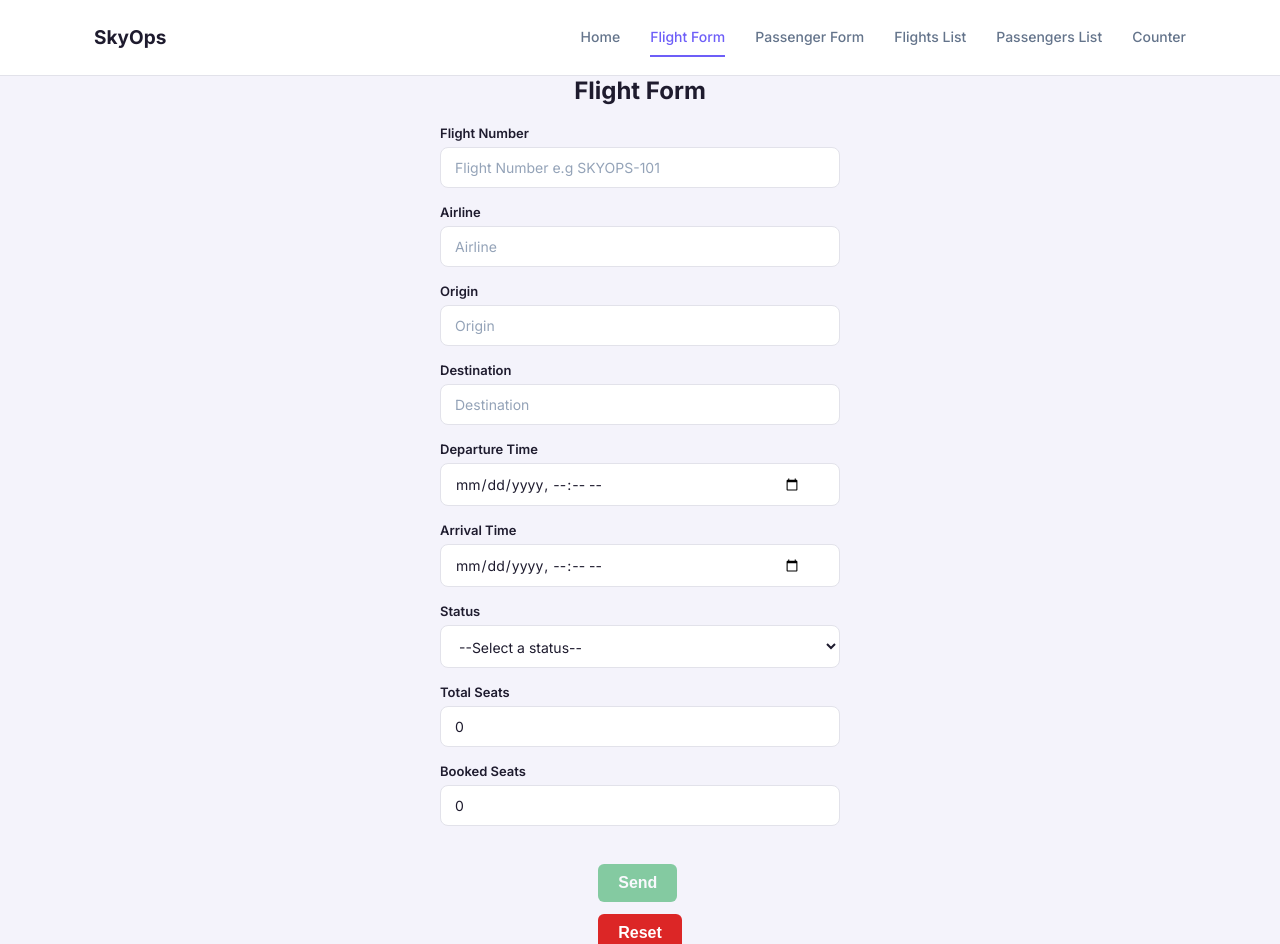
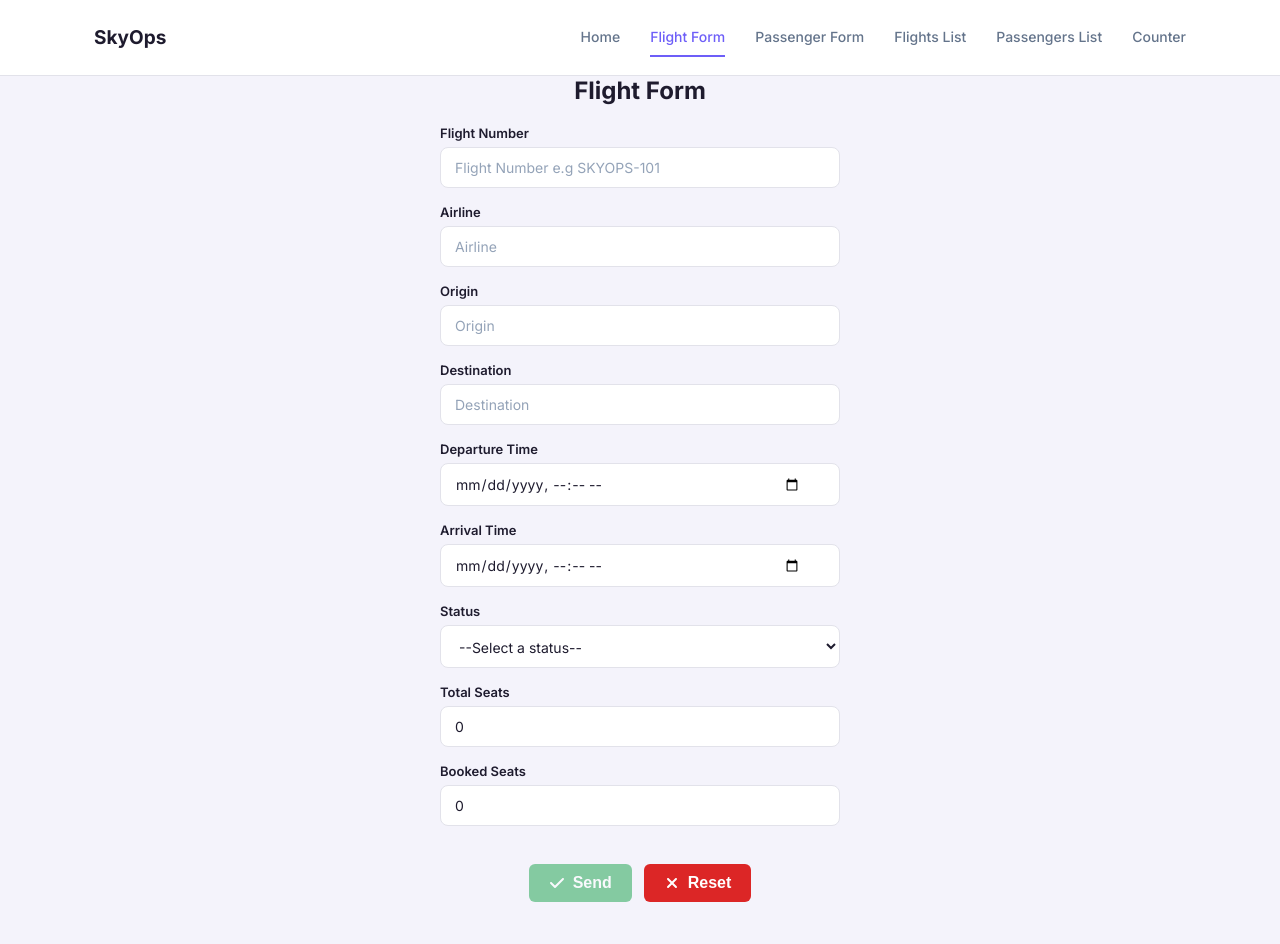
Before and after one commit to Adam-hash-a11y/skyops-forms, a React (Vite) app: page /flight in a window 1280 px wide. Shown: the top 944 px of the page. Built offline with nearby package versions, Linux system fonts and the light colour scheme.

Commit message:
feat: add icons to Send/Reset buttons and fix Button flex alignment

```diff
--- a/src/components/flightForm/FlightForm.tsx
+++ b/src/components/flightForm/FlightForm.tsx
@@ -7,6 +7,7 @@ import { FormType } from "./types";
 import { flightReducer, initialState } from "./reducer";
 import { Bounce, ToastContainer, toast } from "react-toastify";
 import { RESET, SET_FIELD, SET_TOUCHED, SUBMIT } from "./action";
+import { FaCheck, FaXmark } from "react-icons/fa6";
 
 const FormWrapper = styled.div`
   max-width: 400px;
@@ -227,20 +228,24 @@ export const FlightForm = () => {
       {state.touched.bookedSeats && state.errors.bookedSeats && (
         <FormInputError error={state.errors.bookedSeats} />
       )}
-
+      <ToastContainer stacked />
       <ButtonRow>
         <Button
           disabled={state.disabled}
           label="Send"
           handleButton={handleSend}
           variant={ButtonVariant.PRIMARY}
-        />
-        <ToastContainer stacked />
+        >
+          <FaCheck />
+        </Button>
+
         <Button
           handleButton={handleReset}
           label="Reset"
           variant={ButtonVariant.DANGER}
-        />
+        >
+          <FaXmark />
+        </Button>
       </ButtonRow>
     </FormWrapper>
   );
--- a/src/components/passengerForm/PassengerForm.tsx
+++ b/src/components/passengerForm/PassengerForm.tsx
@@ -12,6 +12,7 @@ import {
   SUMBIT_PASSENGER,
 } from "./action";
 import { Bounce, toast, ToastContainer } from "react-toastify";
+import { FaCheck, FaXmark } from "react-icons/fa6";
 
 const FormWrapper = styled.div`
   max-width: 400px;
@@ -186,12 +187,16 @@ export const PassengerForm = () => {
           disabled={state.disabled}
           label="Send"
           variant={ButtonVariant.PRIMARY}
-        />
+        >
+          <FaCheck />
+        </Button>
         <Button
           handleButton={handleReset}
           label="Reset"
           variant={ButtonVariant.DANGER}
-        />
+        >
+          <FaXmark />
+        </Button>
       </ButtonRow>
     </FormWrapper>
   );
--- a/src/components/shared/button/Button.tsx
+++ b/src/components/shared/button/Button.tsx
@@ -16,6 +16,10 @@ interface Props {
 }
 
 const baseButtonStyles = css`
+  display: inline-flex;
+  align-items: center;
+  justify-content: center;
+  gap: 8px;
   padding: 10px 20px;
   border: none;
   border-radius: 6px;
@@ -23,7 +27,7 @@ const baseButtonStyles = css`
   font-weight: 700;
   cursor: pointer;
   margin: 6px;
-  align-items: center;
+
   &:disabled {
     cursor: not-allowed;
     opacity: 0.5;
@@ -69,15 +73,9 @@ const variants = {
 export const Button: React.FunctionComponent<Props> = (p) => {
   const StyledButton = variants[p.variant ?? ButtonVariant.SECONDARY];
 
-  if (p.children) {
-    return (
-      <StyledButton disabled={p.disabled} onClick={p.handleButton}>
-        {p.children} {p.label}
-      </StyledButton>
-    );
-  }
   return (
     <StyledButton disabled={p.disabled} onClick={p.handleButton}>
+      {p.children}
       {p.label}
     </StyledButton>
   );
```
